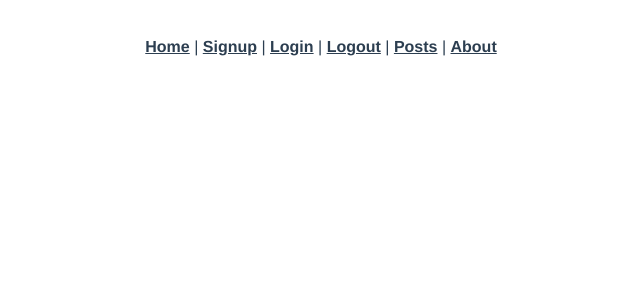
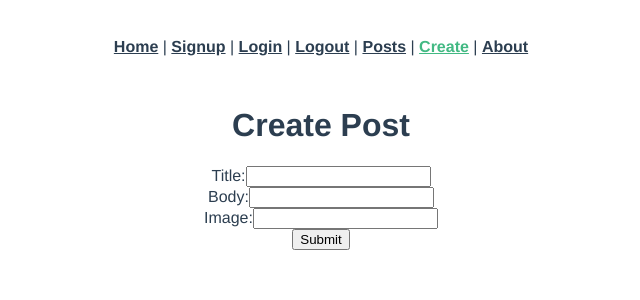
Before and after one commit to garrettodom97/blog-frontend-app, a Vue app: page /posts/new in a window 1280 px wide. Shown: the top 300 px of the page, without its empty margins (319-959 px from the left). Built offline with nearby package versions, Linux system fonts and the light colour scheme.

Commit message:
Adds create and show views

```diff
--- a/src/App.vue
+++ b/src/App.vue
@@ -10,6 +10,8 @@
       <router-link to="/logout">Logout</router-link>
       |
       <router-link to="/posts">Posts</router-link>
+      |
+      <router-link to="/posts/new">Create</router-link>
       |
       <router-link to="/about">About</router-link>
     </div>
--- a/src/router/index.js
+++ b/src/router/index.js
@@ -5,6 +5,8 @@ import Signup from "../views/Signup.vue";
 import Login from "../views/Login.vue";
 import Logout from "../views/Logout.vue";
 import PostsIndex from "../views/PostsIndex.vue";
+import PostsNew from "../views/PostsNew.vue";
+import PostsShow from "../views/PostsShow.vue";
 
 Vue.use(VueRouter);
 
@@ -42,6 +44,16 @@ const routes = [
     name: "PostsIndex",
     component: PostsIndex,
   },
+  {
+    path: "/posts/new",
+    name: "PostsNew",
+    component: PostsNew,
+  },
+  {
+    path: "/posts/:id",
+    name: "PostsShow",
+    component: PostsShow,
+  },
 ];
 
 const router = new VueRouter({
--- a/src/views/PostsIndex.vue
+++ b/src/views/PostsIndex.vue
@@ -2,9 +2,11 @@
   <div>
     <h1>Posts</h1>
     <div v-for="post in posts" v-bind:key="post.id">
-      <h2>{{ post.title }}</h2>
-      <p>{{ post.body }}</p>
-      <img v-bind:src="post.image" alt="" />
+      <router-link v-bind:to="`/posts/${post.id}`">
+        <h2>{{ post.title }}</h2>
+        <p>{{ post.body }}</p>
+        <img v-bind:src="post.image" alt="" />
+      </router-link>
     </div>
   </div>
 </template>
--- /dev/null
+++ b/src/views/PostsNew.vue
@@ -0,0 +1,44 @@
+<template>
+  <div class="post-new">
+    <form v-on:submit.prevent="createPost()">
+      <h1>Create Post</h1>
+      <ul>
+        <li v-for="error in errors" v-bind:key="error">{{ error }}</li>
+      </ul>
+      <div>
+        <label>Title:</label>
+        <input type="text" v-model="newPostParams.title" />
+      </div>
+      <div>
+        <label>Body:</label>
+        <input type="text" v-model="newPostParams.body" />
+      </div>
+      <div>
+        <label>Image:</label>
+        <input type="text" v-model="newPostParams.image" />
+      </div>
+      <input type="submit" value="Submit" />
+    </form>
+  </div>
+</template>
+
+<script>
+import axios from "axios";
+
+export default {
+  data: function () {
+    return {
+      errors: [],
+      newPostParams: {},
+    };
+  },
+  methods: {
+    createPost: function () {
+      axios.post("/posts", this.newPostParams).then((response) => {
+        console.log(response.data);
+        this.$router.push("/");
+      });
+    }
+  }
+};
+</script>
--- /dev/null
+++ b/src/views/PostsShow.vue
@@ -0,0 +1,27 @@
+<template>
+  <div class="posts-show">
+    <div>
+      <router-link to="/posts">Back to all posts</router-link>
+      <h2>{{ post.title }}</h2>
+      <p>{{ post.body }}</p>
+      <img :src="post.image" alt="" />
+    </div>
+  </div>
+</template>
+
+<script>
+import axios from "axios";
+
+export default {
+  data: function () {
+    return {
+      post: {},
+    };
+  },
+  created: function () {
+    axios.get("posts/" + this.$route.params.id).then((response) => {
+      this.post = response.data;
+    });
+  },
+};
+</script>
```
